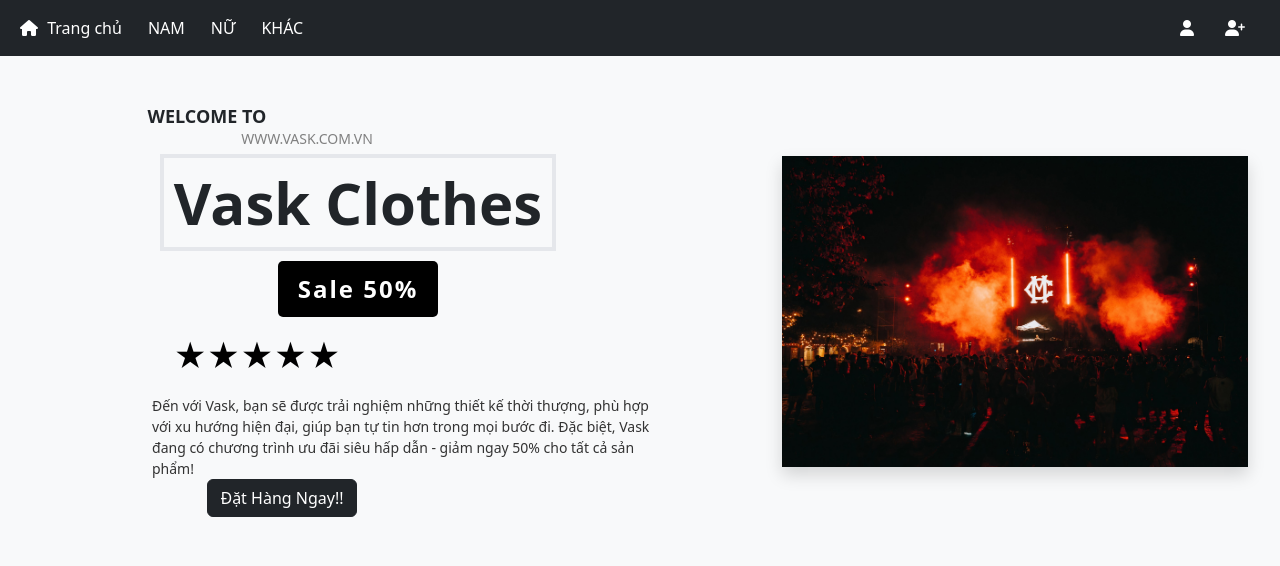
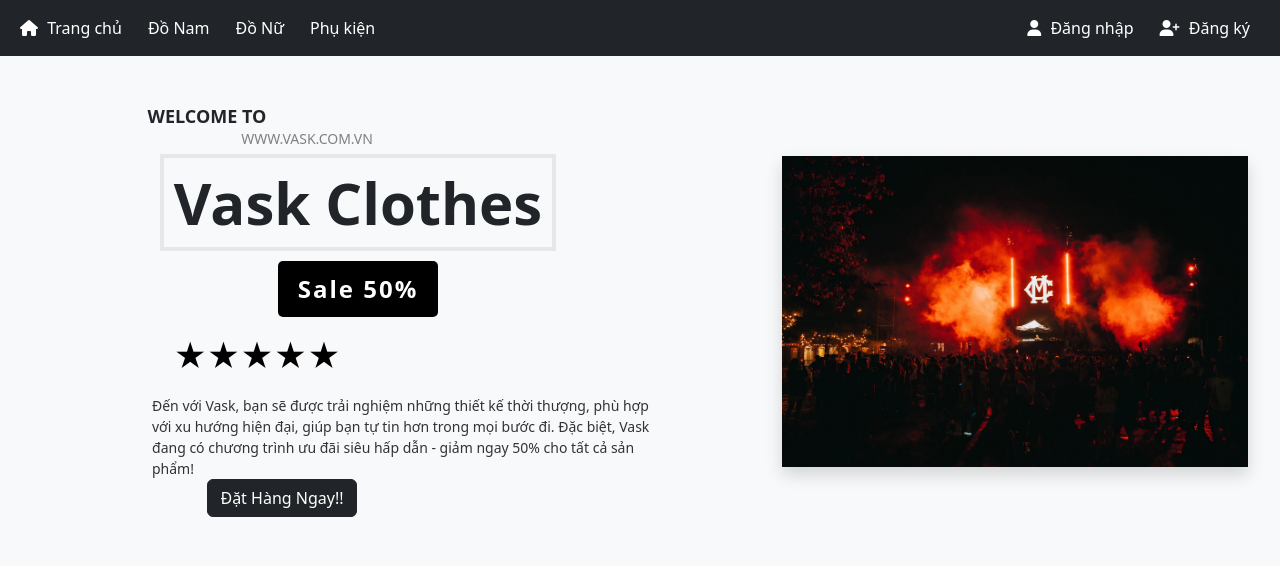
Before and after one commit to vikhoa911/Duan, a PHP site: page / in a window 1280 px wide. Shown: the top 566 px of the page. Run offline with PHP 8.4, Linux system fonts and the light colour scheme; some libraries are stand-ins or nearby versions.

Commit message:
header update

```diff
--- a/views/header.php
+++ b/views/header.php
@@ -5,6 +5,7 @@
     <meta charset="UTF-8">
     <meta name="viewport" content="width=device-width, initial-scale=1.0">
     <title>Vask Clothes</title>
+    <link rel="icon" type="image/x-icon" href="https://as1.ftcdn.net/v2/jpg/01/83/89/40/1000_F_183894038_uIpAt6OXo8bh8rDzMG1YCFBnTKZr0Wll.jpg">
     <link rel="stylesheet" href="path/to/font-awesome/css/font-awesome.min.css">
     <link rel="stylesheet" href="https://cdnjs.cloudflare.com/ajax/libs/font-awesome/6.0.0-beta3/css/all.min.css">
     <link href="https://cdn.jsdelivr.net/npm/bootstrap@5.3.0-alpha1/dist/css/bootstrap.min.css" rel="stylesheet">
@@ -26,13 +27,13 @@
                     <a class="nav-link" href="index.php"><i class="fas fa-home"></i> Trang chủ</a>
                     </li>
                     <li class="nav-item">
-                        <a class="nav-link" href="index.php?act=nam">NAM</a>
+                        <a class="nav-link" href="index.php?act=nam">Đồ Nam</a>
                     </li>
                     <li class="nav-item">
-                        <a class="nav-link" href="index.php?act=nu">NỮ</a>
+                        <a class="nav-link" href="index.php?act=nu">Đồ Nữ</a>
                     </li>
                     <li class="nav-item">
-                        <a class="nav-link" href="index.php?act=khac">KHÁC</a>
+                        <a class="nav-link" href="index.php?act=khac">Phụ kiện</a>
                     </li>
                 </ul>
                 <!-- <ul class="navbar-nav">
@@ -53,7 +54,7 @@
                         </li>
                         <!-- Đơn hàng của tôi -->
                         <li class="nav-item">
-                            <a class="nav-link" href="index.php?act=giohang"><i class="fas fa-receipt"></i> Đơn hàng</a>
+                            <a class="nav-link" href="index.php?act=giohang"><i class="fas fa-list"></i> Đơn hàng</a>
                         </li>
                         <!-- Đăng xuất -->
                         <li class="nav-item">
@@ -72,10 +73,10 @@
                     ?>
                         <!-- Nếu chưa đăng nhập -->
                         <li class="nav-item">
-                            <a class="nav-link" href="index.php?act=dangnhap"><i class="fas fa-user"></i></a>
+                            <a class="nav-link" href="index.php?act=dangnhap"><i class="fas fa-user"></i> Đăng nhập</a>
                         </li>
                         <li class="nav-item">
-                            <a class="nav-link" href="index.php?act=dangky"><i class="fas fa-user-plus"></i></a>
+                            <a class="nav-link" href="index.php?act=dangky"><i class="fas fa-user-plus"></i> Đăng ký</a>
                         </li>
                     <?php } ?>
                 </ul>
```
